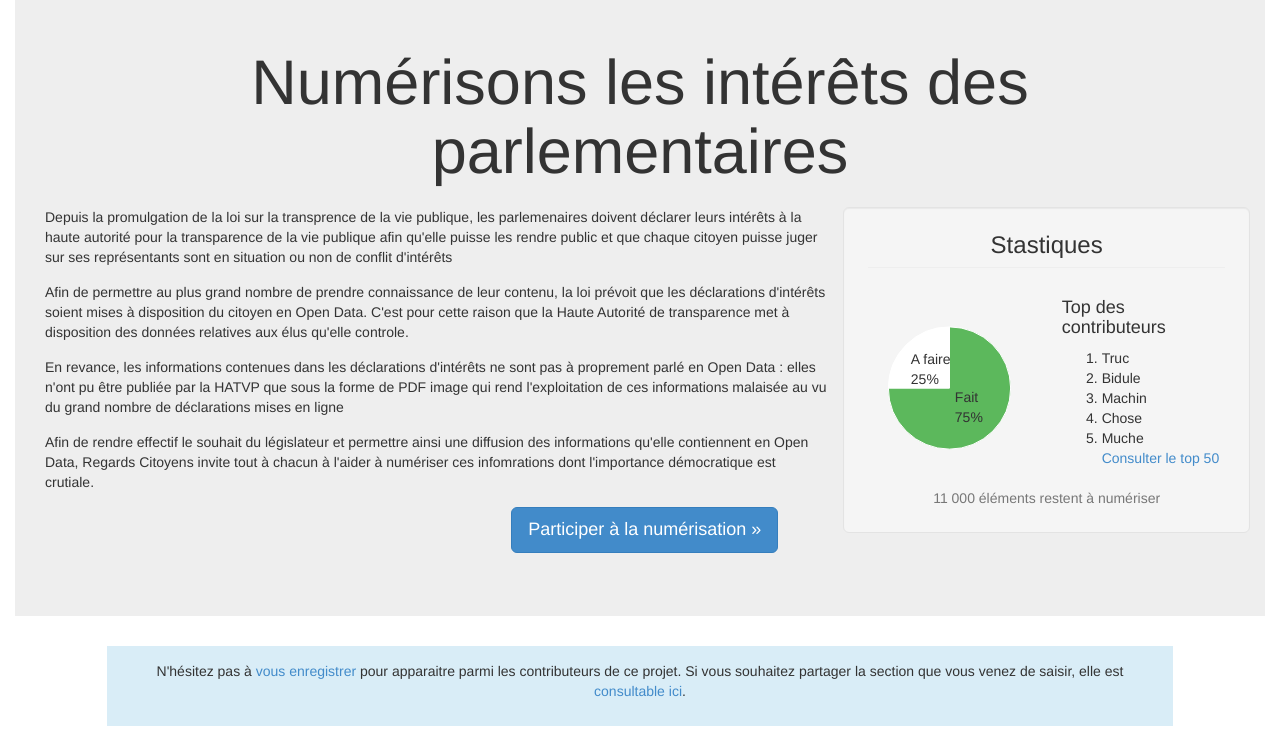
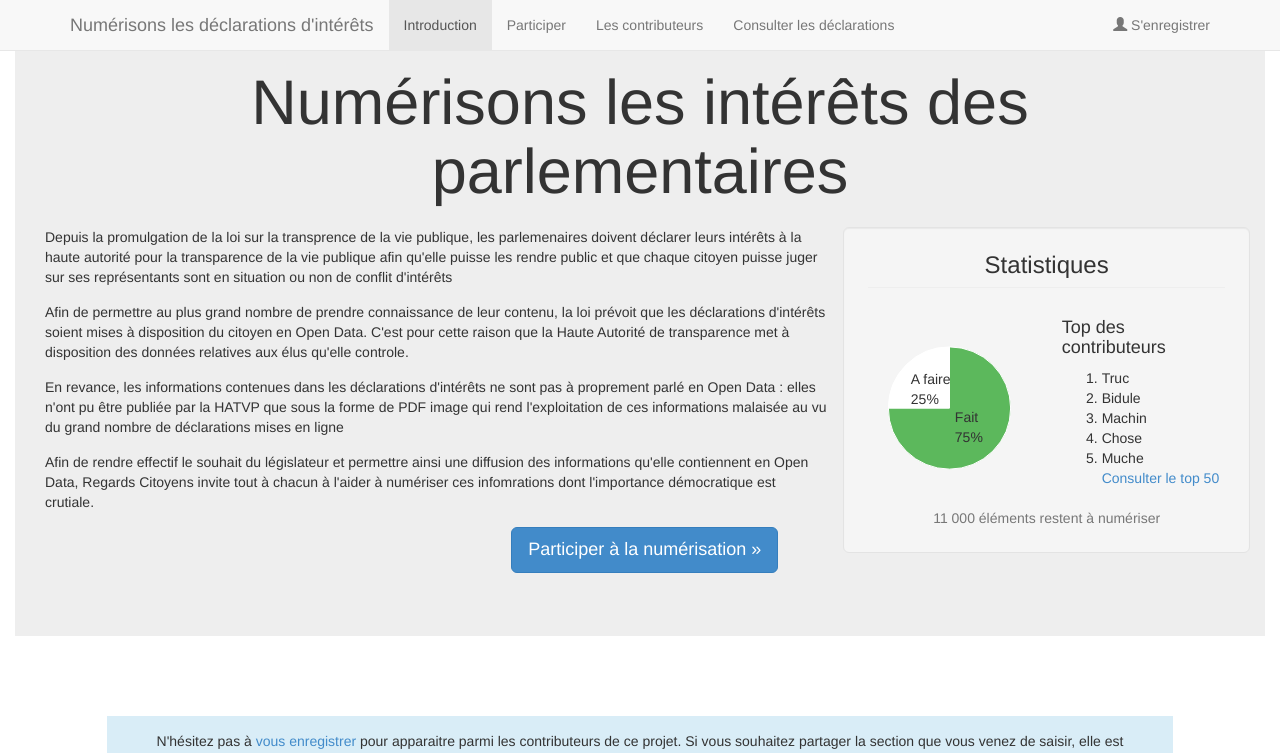
Before and after one commit to regardscitoyens/crowdsource_dpi, a PHP site: page /interface.php?id=1 in a window 1280 px wide. Shown: the top 753 px of the page. Run offline with PHP 8.4, Linux system fonts and the light colour scheme.

Commit message:
Top menu

```diff
--- a/web/interface.php
+++ b/web/interface.php
@@ -20,14 +20,42 @@ $images = array("img/eckert-christian-di-gouvernement-mask-0_1.jpg","img/eckert-
 <style>
 .declaration{background: gray; padding: 10px;}
 .middlecenter {display:table-cell; vertical-align:middle !important; float:none;}
-.msg {padding: 15px; text-align: center; margin-bottom: 15px; }
+.msg {padding: 15px; text-align: center;}
+.media {margin-top: 0px;}
+.media img {margin-top: 5px;}
 body: {padding-left: 10px; padding-right: 10px;}
 #stats h3 {margin-top: 0px;}
+#crowdsource {padding-top: 50px;}
 .jumbotron p {font-size: 14px;}
-h1 {margin-top: 0px; margin-bottom: 20px;}
+h1 {margin-bottom: 20px;}
 </style>
 </head>
 <body>
+    <div class="navbar navbar-default navbar-fixed-top" role="navigation">
+      <div class="container">
+        <div class="navbar-header">
+          <button type="button" class="navbar-toggle" data-toggle="collapse" data-target=".navbar-collapse">
+            <span class="sr-only">Toggle navigation</span>
+            <span class="icon-bar"></span>
+            <span class="icon-bar"></span>
+            <span class="icon-bar"></span>
+          </button>
+          <a class="navbar-brand" href="#">Numérisons les déclarations d'intérêts</a>
+        </div>
+        <div class="navbar-collapse collapse">
+          <ul class="nav navbar-nav">
+            <li class="active"><a href="#">Introduction</a></li>
+            <li><a href="#crowdsource">Participer</a></li>
+            <li><a href="#contributeurs">Les contributeurs</a></li>
+            <li><a href="http://www.hatvp.fr/consulter-les-declarations-rechercher.html">Consulter les déclarations</a></li>
+          </ul>
+          <ul class="nav navbar-nav navbar-right">
+            <li><a href="#signin" data-toggle="modal" data-target="#signin"><span class="glyphicon glyphicon-user"></span> S'enregistrer</a></li>
+          </ul>
+        </div><!--/.nav-collapse -->
+      </div>
+    </div>
+
     <div class="container-fluid" role="main">
       <div class="jumbotron"><div class="row">
         <div class="col-md-12"><h1 class="text-center">Numérisons les intérêts des parlementaires</h1> </div>
@@ -39,7 +67,7 @@ h1 {margin-top: 0px; margin-bottom: 20px;}
         <p class="text-right" style="margin-right: 50px"><a href="#crowdsource" class="btn btn-primary btn-lg" role="button">Participer à la numérisation &raquo;</a></p>
         </div>
         <div id="stats" class="col-md-4 well well-lg">
-          <h3 class="text-center page-header">Stastiques</h3>
+          <h3 class="text-center page-header">Statistiques</h3>
           <div class="row">
             <div class="col-xs-6">
                <div id="statpie" style="height: 200px;"></div>
```
